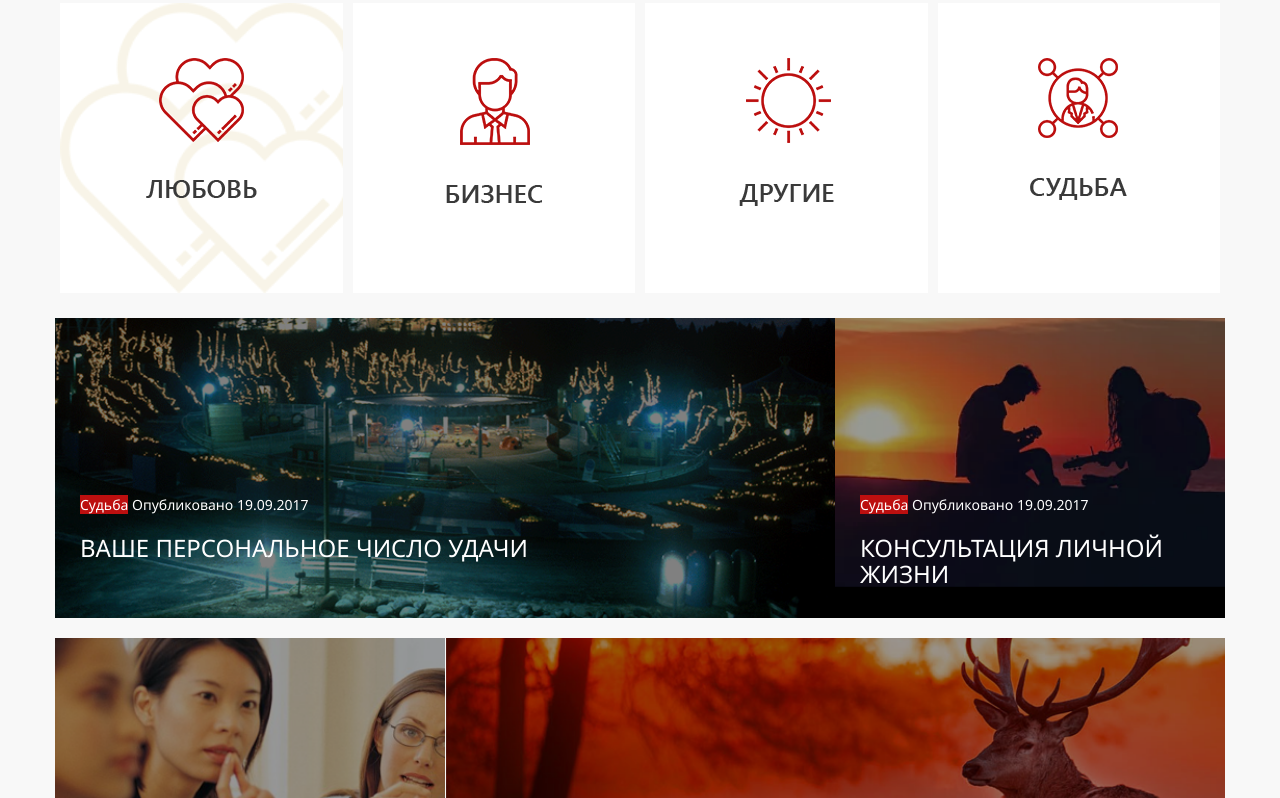
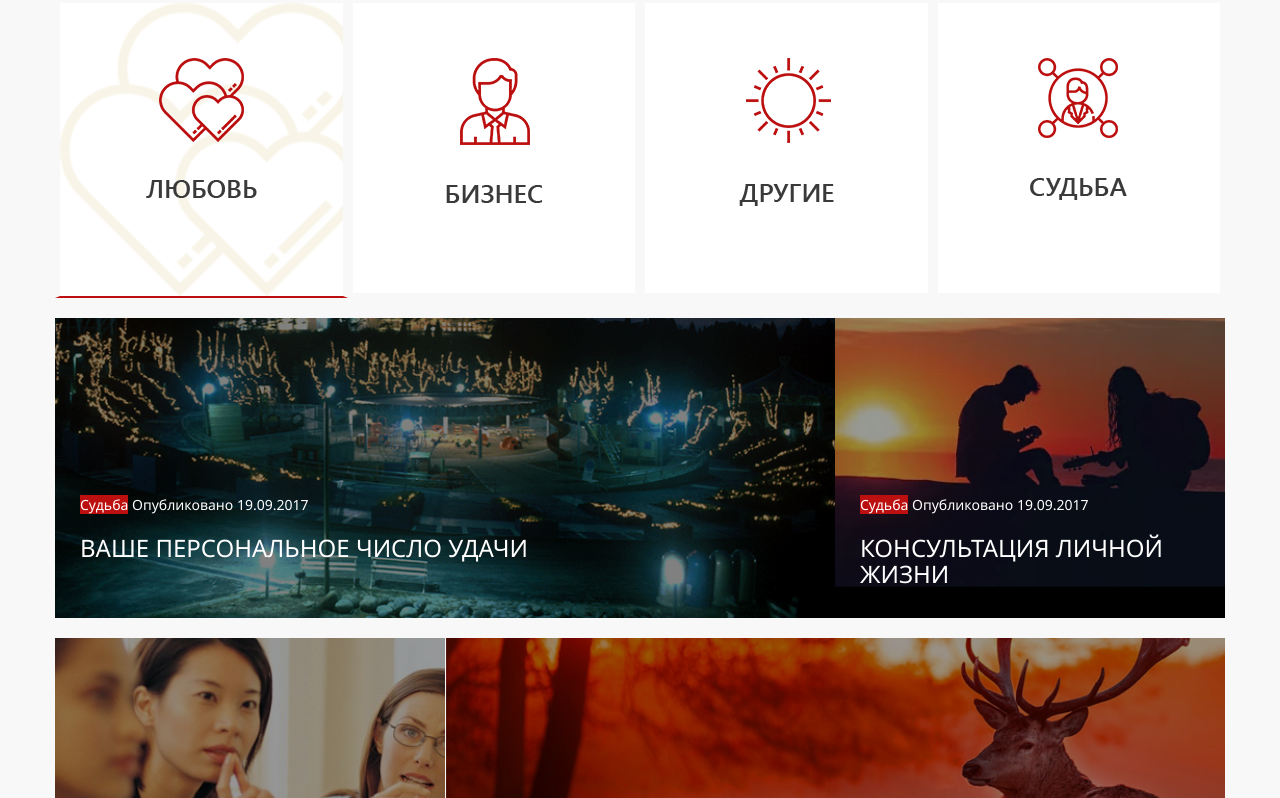
Before and after one commit to murkymao/veda, a plain HTML site: page index.html in a window 1280 px wide. Shown: the part 1075-1873 px from the top of the page. Drawn offline with Linux system fonts and the light colour scheme.

Commit message:
add background-bottom to .love

```diff
--- a/assets/css/style.css
+++ b/assets/css/style.css
@@ -85,6 +85,10 @@ body {
 }
 
 .services .centered:hover {
+    border-bottom: 2px solid #bc0f0f;
+}
+
+.services .love {
     border-bottom: 2px solid #bc0f0f;
 }
 
```
